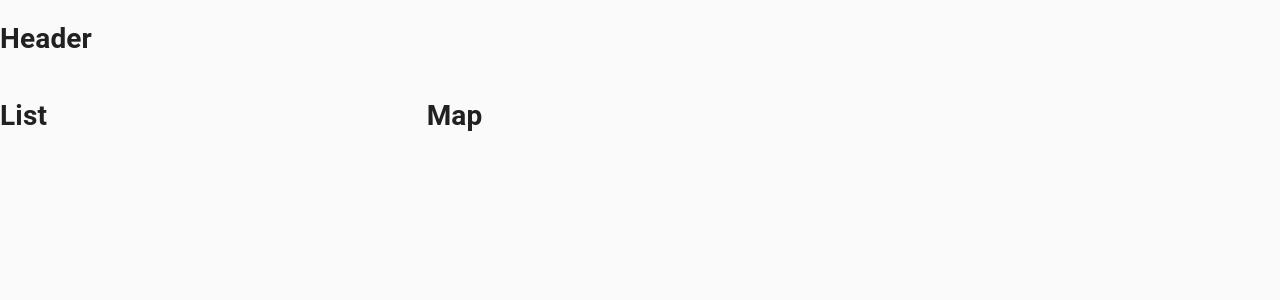
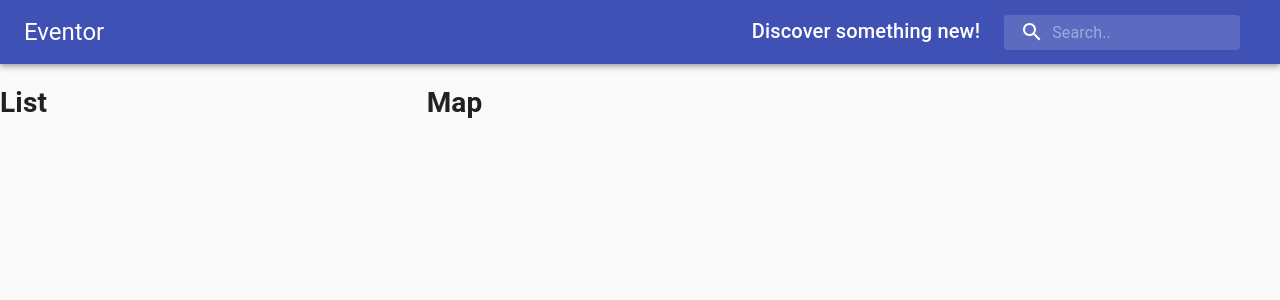
Before and after one commit to danimart1357/Eventor, a React (Create React App) app: page / in a window 1280 px wide. Shown: the top 300 px of the page. Built offline with nearby package versions, Linux system fonts and the light colour scheme.

Commit message:
working kinda Header

```diff
--- a/src/components/Header/Header.jsx
+++ b/src/components/Header/Header.jsx
@@ -1,8 +1,32 @@
 import React from "react";
+import {Autocomplete} from "@react-google-maps/api";
+import {AppBar, Toolbar, Typography, InputBase, Box} from "@material-ui/core";
+import SearchIcon from "@material-ui/icons/Search";
+import useStyles from "./styles";
 
 const Header = () => {
+    const classes = useStyles();
     return(
-        <h1>Header</h1>
+        <AppBar position="static">
+            <Toolbar className={classes.toolbar}>
+                <Typography variant="h5" className={classes.title}>
+                    Eventor
+                </Typography>
+                <Box display="flex">
+                    <Typography variant="h6" className={classes.title}>
+                        Discover something new!
+                    </Typography>
+                    {/* <Autocomplete> */}
+                        <div className={classes.search}>
+                            <div className={classes.searchIcon}>
+                                <SearchIcon/>
+                            </div>
+                            <InputBase placeholder="Search.." classes={{ root:classes.inputRoot, input:classes.inputInput}}/>
+                        </div>
+                    {/* </Autocomplete> */}
+                </Box>
+            </Toolbar>
+        </AppBar>
     )
 };
 
--- a/src/components/Header/styles.js
+++ b/src/components/Header/styles.js
@@ -0,0 +1,35 @@
+import { makeStyles } from "@material-ui/core";
+import { alpha } from '@material-ui/core/styles';
+
+
+export default makeStyles((theme) => ({
+  title: {
+    display: 'none',
+    [theme.breakpoints.up('sm')]: {
+      display: 'block',
+    },
+  },
+  search: {
+    position: 'relative',
+    borderRadius: theme.shape.borderRadius,
+    backgroundColor: alpha(theme.palette.common.white, 0.15),
+    '&:hover': { backgroundColor: alpha(theme.palette.common.white, 0.25) },
+    marginRight: theme.spacing(2),
+    marginLeft: 0,
+    width: '100%',
+    [theme.breakpoints.up('sm')]: { marginLeft: theme.spacing(3), width: 'auto' },
+  },
+  searchIcon: {
+    padding: theme.spacing(0, 2), height: '100%', position: 'absolute', pointerEvents: 'none', display: 'flex', alignItems: 'center', justifyContent: 'center',
+  },
+  inputRoot: {
+    color: 'inherit',
+  },
+  inputInput: {
+    padding: theme.spacing(1, 1, 1, 0), paddingLeft: `calc(1em + ${theme.spacing(4)}px)`, transition: theme.transitions.create('width'), width: '100%', [theme.breakpoints.up('md')]: { width: '20ch' },
+  },
+  toolbar: {
+    display: 'flex', justifyContent: 'space-between',
+  },
+
+}));
```
